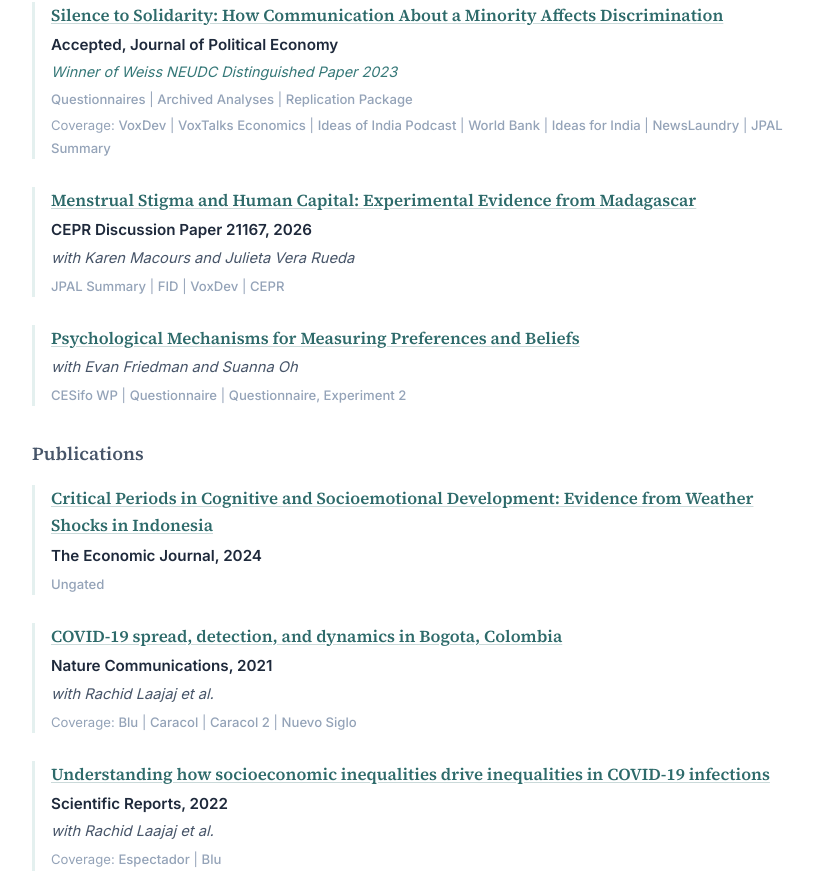
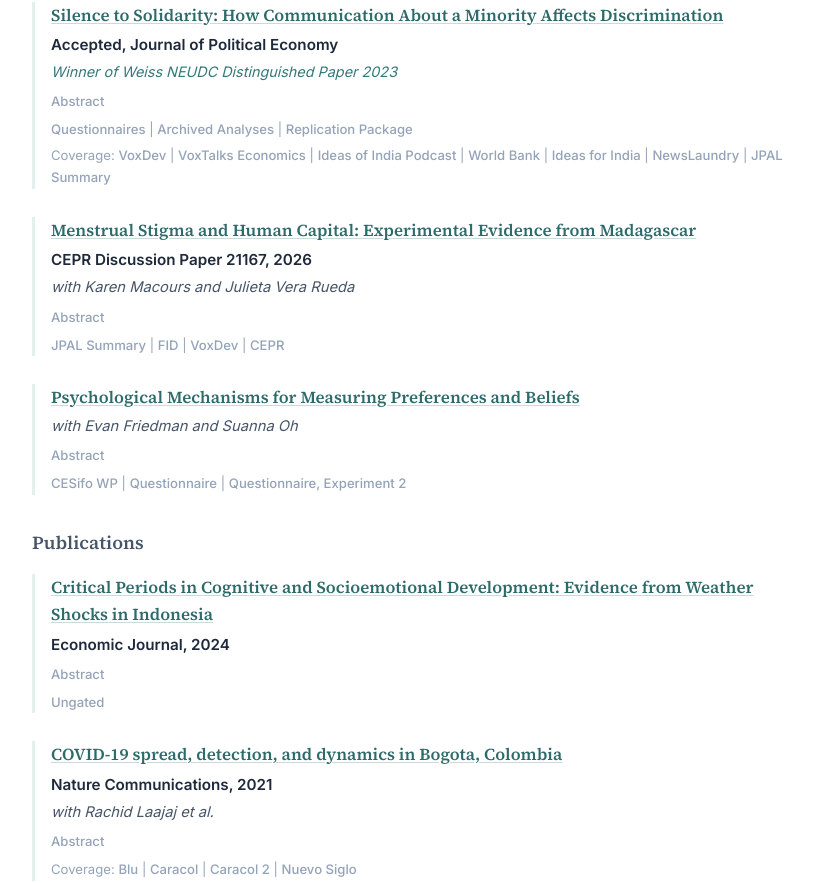
Before and after one commit to dmbwebb/dmbwebb.github.io, a React (Vite) app: page / in a window 1280 px wide. Shown: the part 704-1587 px from the top of the page, without its empty margins (230-1043 px from the left). Built offline with nearby package versions, Linux system fonts and the light colour scheme.

Commit message:
add expandable abstract dropdowns for all 6 papers
Co-Authored-By: Claude Opus 4.6 <noreply@anthropic.com>

```diff
--- a/src/App.css
+++ b/src/App.css
@@ -238,6 +238,54 @@
   color: var(--teal-600);
 }
 
+/* ===== Abstract Toggle ===== */
+.paper__abstract-wrapper {
+  margin-top: 0.15rem;
+}
+
+.paper__abstract-toggle {
+  background: none;
+  border: none;
+  padding: 0;
+  cursor: pointer;
+  font-family: var(--font-sans);
+  font-size: 0.82rem;
+  font-weight: 500;
+  color: var(--text-muted);
+  transition: color 0.2s ease;
+}
+
+.paper__abstract-toggle:hover {
+  color: var(--teal-600);
+}
+
+.paper__abstract {
+  display: grid;
+  grid-template-rows: 0fr;
+  transition: grid-template-rows 0.3s ease;
+}
+
+.paper__abstract--open {
+  grid-template-rows: 1fr;
+}
+
+.paper__abstract > p {
+  overflow: hidden;
+  font-size: 0.85rem;
+  line-height: 1.65;
+  color: var(--text-secondary);
+  margin: 0;
+  padding: 0;
+  opacity: 0;
+  transition: opacity 0.25s ease, padding 0.3s ease;
+}
+
+.paper__abstract--open > p {
+  opacity: 1;
+  padding-top: 0.5rem;
+  padding-bottom: 0.25rem;
+}
+
 /* ===== Projects / Bits & Bobs ===== */
 .projects-list {
   list-style: none;
--- a/src/App.jsx
+++ b/src/App.jsx
@@ -1,3 +1,4 @@
+import { useState } from 'react'
 import './App.css'
 
 function LinkSep() {
@@ -36,7 +37,8 @@ function CoverageLinks({ links }) {
   )
 }
 
-function Paper({ title, href, venue, award, authors, links, coverage }) {
+function Paper({ title, href, venue, award, authors, abstract, links, coverage }) {
+  const [open, setOpen] = useState(false)
   return (
     <div className="paper">
       <div className="paper__title">
@@ -47,6 +49,20 @@ function Paper({ title, href, venue, award, authors, links, coverage }) {
       {venue && <div className="paper__venue">{venue}</div>}
       {award && <div className="paper__award">{award}</div>}
       {authors && <div className="paper__authors">{authors}</div>}
+      {abstract && (
+        <div className="paper__abstract-wrapper">
+          <button
+            className={`paper__abstract-toggle ${open ? 'paper__abstract-toggle--open' : ''}`}
+            onClick={() => setOpen(!open)}
+            aria-expanded={open}
+          >
+            Abstract
+          </button>
+          <div className={`paper__abstract ${open ? 'paper__abstract--open' : ''}`}>
+            <p>{abstract}</p>
+          </div>
+        </div>
+      )}
       {links && links.length > 0 && <PaperLinks links={links} />}
       {coverage && coverage.length > 0 && <CoverageLinks links={coverage} />}
     </div>
@@ -134,6 +150,7 @@ function App() {
           href="/papers/WebbSilenceSolidarity.pdf"
           venue="Accepted, Journal of Political Economy"
           award="Winner of Weiss NEUDC Distinguished Paper 2023"
+          abstract="People predominantly talk within their identity groups. Conversations between majority-group members may therefore be crucial in shaping discrimination against minorities. In an experiment in India (N=3,397), non-transgender participants strongly discriminate against transgender workers when hiring for a grocery delivery, but a discussion with two non-transgender neighbors eliminates this discrimination in private post-discussion choices. The discussion is 1.7x more effective at reducing discrimination than information about transgender people's legal rights, and effects partially persist after 1 month. The evidence is consistent with norm-based persuasion, in which pro-transgender participants are more vocal and create a perceived anti-discriminatory norm that reduces subsequent discrimination."
           links={[
             { label: 'Questionnaires', href: '/papers/WebbSilenceSolidaritySurveyMaterials.zip' },
             { label: 'Archived Analyses', href: '/papers/WebbSilenceSolidarityArchived.pdf' },
@@ -155,6 +172,7 @@ function App() {
           href="/papers/StigmaHygieneMadagascar.pdf"
           authors="with Karen Macours and Julieta Vera Rueda"
           venue="CEPR Discussion Paper 21167, 2026"
+          abstract={`Menstrual stigma affects adolescent girls worldwide, yet its impact on human capital development remains largely unexamined. We use a field experiment in 140 schools in Madagascar to evaluate interventions designed to reduce menstrual stigma and promote hygiene behaviors (N=2,250). Teacher-led sensitization on stigma and hygiene, menstrual products, and sanitation infrastructure together substantially improve girls\u2019 learning outcomes on standardized tests (+0.2 SD). These gains do not operate by improving school attendance or health, the channels typically invoked to justify menstrual hygiene programs. Instead, the improvements appear to arise from psychosocial mechanisms, including reduced menstrual stigma (measured using lab-in-the-field exercises, enumerator observations, and self-reports) and reduced stress (lower heart rate). We also test a novel approach for norm change by identifying \u201Cpositive deviants\u201D \u2013 girls within schools willing to openly challenge menstrual stigma. Selecting and training these positive deviants to serve as peer ambassadors for norm change produces significant additional improvements in self-reported stigma and hygiene behavior. The results demonstrate that addressing gender-specific psychosocial barriers can substantially improve girls\u2019 education outcomes in highly deprived contexts, while highlighting both the promise and limitations of leveraging positive deviance for social norm change.`}
           links={[
             { label: 'JPAL Summary', href: 'https://www.povertyactionlab.org/evaluation/addressing-menstrual-stigma-and-hygiene-improve-education-and-psychosocial-well-being' },
             { label: 'FID', href: 'https://fundinnovation.dev/news/ameliorer-les-apprentissages-a-travers-une-approche-combinee-d-interventions-sur-l-hygiene-menstruelle' },
@@ -167,6 +185,7 @@ function App() {
           title="Psychological Mechanisms for Measuring Preferences and Beliefs"
           href="/papers/FriedmanOhWebbPsychMechs.pdf"
           authors="with Evan Friedman and Suanna Oh"
+          abstract="Accurately measuring preferences and beliefs in surveys is crucial for social science research, but standard monetary incentives cannot be used when responses cannot be verified. We study two psychological mechanisms for improving answer quality that can be applied to unverifiable questions: (i) an unexpected bonus payment designed to trigger reciprocity towards the researcher, and (ii) telling respondents that they will later be paid to accurately restate their previously-given answers, which could motivate careful initial answers that are naturally easier to reconstruct. In a large online experiment (N=2,428), the bonus method improves both answer correctness and consistency, and does so more effectively than dropping participants who fail an attention check. This effect is driven by increased effort and reciprocity. The restatement method, however, does not consistently improve answer quality, primarily because participants exert effort trying to memorize their answers instead of answering carefully. These results demonstrate the potential and limitations of using psychological mechanisms to improve the quality of survey responses."
           links={[
             { label: 'CESifo WP', href: 'https://www.ifo.de/sites/default/files/docbase/docs/cesifo1_wp11859.pdf' },
             { label: 'Questionnaire', href: '/papers/PsychMechs_Questionnaire.pdf' },
@@ -179,7 +198,8 @@ function App() {
         <Paper
           title="Critical Periods in Cognitive and Socioemotional Development: Evidence from Weather Shocks in Indonesia"
           href="https://academic.oup.com/ej/advance-article-abstract/doi/10.1093/ej/uead105/7455874"
-          venue="The Economic Journal, 2024"
+          venue="Economic Journal, 2024"
+          abstract={`Early life circumstances are important determinants of long-run human capital and wellbeing outcomes. The first 1000 days of life are often cited as a \u2018critical period\u2019 for child development, but this notion has rarely been directly tested. In a setting where children are potentially subject to shocks in every year of their childhood, I estimate the impact of early life weather shocks on adult cognitive and socioemotional outcomes for individuals born in rural Indonesia between 1988 and 2000. There is a strong critical period for these shocks at age 2 for cognitive development, but no evidence for a similar critical period for socioemotional development. The effects appear to be driven by changes in agricultural income and nutritional investment. The impacts are initially latent, only appearing after age 15. I show suggestive evidence for dynamic complementarity in early life investments.`}
           links={[
             { label: 'Ungated', href: '/papers/WebbCriticalPeriodsAccepted.pdf' },
           ]}
@@ -190,6 +210,7 @@ function App() {
           href="https://www.nature.com/articles/s41467-021-25038-z"
           venue="Nature Communications, 2021"
           authors="with Rachid Laajaj et al."
+          abstract="Latin America has been severely affected by the COVID-19 pandemic but estimations of rates of infections are very limited and lack the level of detail required to guide policy decisions. We implemented a COVID-19 sentinel surveillance study with 59,770 RT-PCR tests on mostly asymptomatic individuals and combine this data with administrative records on all detected cases to capture the spread and dynamics of the COVID-19 pandemic in Bogota from June 2020 to early March 2021. We find that, by March 2021, slightly more than half of the population in Bogota has been infected, despite only a small fraction of this population being detected. The initial buildup of immunity contributed to the containment of the pandemic in the first and second waves. We also show that the share of the population infected by March 2021 varies widely by occupation, socio-economic stratum, and location, which has affected the dynamics of the spread with different groups being infected in the two waves."
           coverage={[
             { label: 'Blu', href: 'https://www.bluradio.com/especiales/coronavirus/estudio-revela-alta-afectacion-del-covid-19-en-los-estratos-mas-bajos-de-bogota' },
             { label: 'Caracol', href: 'https://caracol.com.co/radio/2021/08/25/salud/1629847144_391076.html' },
@@ -203,6 +224,7 @@ function App() {
           href="https://www.nature.com/articles/s41598-022-11706-7"
           venue="Scientific Reports, 2022"
           authors="with Rachid Laajaj et al."
+          abstract={`Across the world, the COVID-19 pandemic has disproportionately affected economically disadvantaged groups. This differential impact has numerous possible explanations, each with significantly different policy implications. We examine, for the first time in a low- or middle-income country, which mechanisms best explain the disproportionate impact of the virus on the poor. Combining an epidemiological model with rich data from Bogot\u00E1, Colombia, we show that total infections and inequalities in infections are largely driven by inequalities in the ability to work remotely and in within-home secondary attack rates. Inequalities in isolation behavior are less important but non-negligible, while access to testing and contact-tracing plays practically no role because it is too slow to contain the virus. Interventions that mitigate transmission are often more effective when targeted on socioeconomically disadvantaged populations.`}
           coverage={[
             { label: 'Espectador', href: 'https://blogs.elespectador.com/economia/desde-la-academia/cuantas-olas-tendra-la-pandemia-covid-19-colombia-unas-reflexiones-basadas-resultados-del-proyecto-covida-universidad-los-andes' },
             { label: 'Blu', href: 'https://www.bluradio.com/especiales/coronavirus/estudio-revela-alta-afectacion-del-covid-19-en-los-estratos-mas-bajos-de-bogota' },
```
